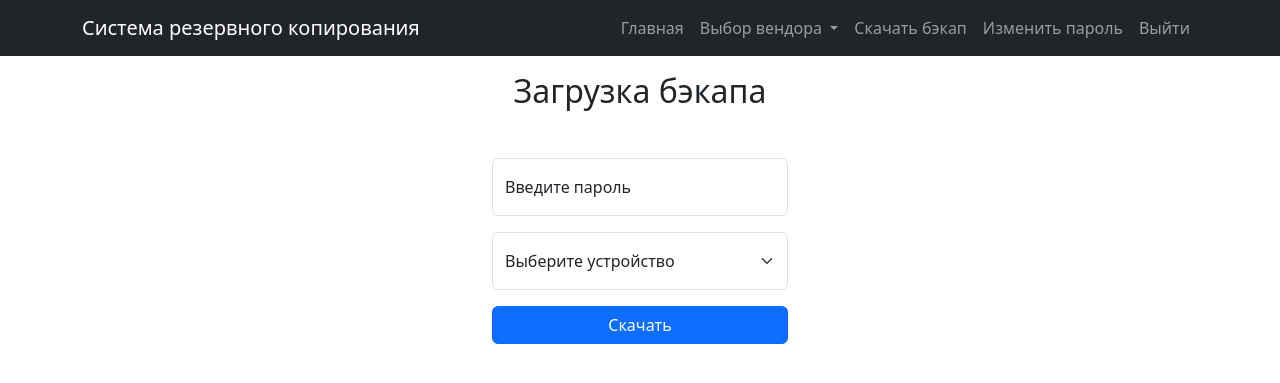
After one commit to BASTION8/Backup_System, a Flask app: page /download_backups in a window 1280 px wide. The commit adds this page. Shown: the top 383 px of the page. Run offline with Flask 3, Linux system fonts and the light colour scheme; a user stored in the database is signed in; tables that the repository leaves empty hold one stand-in row (values such as "Sample post").

Commit message:
add function download backups

```diff
--- a/backup_sys/app/app.py
+++ b/backup_sys/app/app.py
@@ -1,4 +1,4 @@
-from flask import Flask, render_template, session, request, redirect, url_for, flash
+from flask import Flask, current_app, render_template, send_from_directory, session, request, redirect, url_for, flash
 from flask_login import LoginManager, login_user, logout_user, login_required
 from sqlalchemy import MetaData
 from flask_sqlalchemy import SQLAlchemy
@@ -8,9 +8,7 @@ from icmplib import multiping
 from backup_device import backup, backup_device
 from ipaddress import ip_address
 from config import DEFAULT_PASSWORD
-import bleach
-import datetime
-import re
+import bleach, datetime, os, re, sys
 
 # LoginManager - через этот класс, осуществляем настройку Аутентификации приложения
 # login_manager = LoginManager() - объект класса
@@ -79,6 +77,18 @@ from models import *
 PER_PAGE = 3  # поменять на 10
 
 DEVICE_PARAMS = ['vendor', 'hostname', 'ip_address', 'login', 'password']
+
+BACKUP_FOLDER_PATH = r'..\backups'
+
+# Для правильной работы дебаггера
+# def get_backup_folder():
+#     path = r'backup_sys\backups'
+
+#     if '--no-debugger' in sys.argv:
+#         path = r'..\backups'
+
+#     return os.path.join(current_app.root_path, path)
+
 
 def params():
     return { p: request.form.get(p) for p in DEVICE_PARAMS }
@@ -170,6 +180,20 @@ def getPassErrors(password):
     if len(password_error_list) != 0:
         return password_error_list
 
+def get_last_backup_date(device_name):
+    # Получить все файлы бэкапа для устройства
+    device_backups = [f for f in os.listdir(BACKUP_FOLDER_PATH) if f.startswith(f"backup_{device_name}_")]
+
+    # Сортировка файлов по дате создания (в порядке убывания)
+    device_backups.sort(key=lambda f: os.path.getmtime(os.path.join(BACKUP_FOLDER_PATH, f)), reverse=True)
+
+    # Извлечение даты из имени первого файла (самого нового)
+    if device_backups:
+        filename = device_backups[0]
+        return datetime.datetime.strptime(filename.split('_')[2].split('.')[0], '%Y-%m-%d')
+    else:
+        return None
+
 @app.route('/index', methods=['GET'])
 def index():
     return render_template('index.html')
@@ -225,6 +249,41 @@ def devices(vendor):
         devices, pagination = filter_devices(vendor)
         return render_template('devices.html', devices=devices, pagination=pagination, vendor=vendor)
 
+@app.route('/download_backups', methods=['GET', 'POST'])
+@login_required
+def download_backups():
+    if request.method == 'GET':
+        devices = Device.query.all()
+        return render_template('download_backups.html', devices=devices)
+    else:
+        # Получение из сессии текущего id пользователя, гарантирует защиту от CSRF
+        current_user = User.query.get(session.get('user_id'))
+        current_password = request.form['nowPassword']
+        # Проверка текущего пароля
+        if not current_user.check_password(current_password):
+            flash('Неверный пароль!', 'danger')
+            return redirect(url_for('download_backups'))
+
+        selected_device = request.form['menuDevices']
+
+        # Получить дату последнего бэкапа для выбранного устройства
+        last_backup_date = get_last_backup_date(selected_device)
+
+        if last_backup_date:
+            # Формирование имени файла бэкапа
+            filename = f"backup_{selected_device}_{last_backup_date.strftime('%Y-%m-%d')}.cfg"
+
+            # Проверка наличия файла бэкапа
+            if os.path.isfile(os.path.join(BACKUP_FOLDER_PATH, filename)):
+                # Указан глобальный путь для безопасности
+                return send_from_directory(os.path.join(current_app.root_path, BACKUP_FOLDER_PATH), filename)
+            else:
+                flash(f"Бэкап для устройства '{selected_device}' не найден.", 'warning')
+        else:
+            flash(f"Устройство '{selected_device}' не имеет бэкапов.", 'warning')
+
+        return redirect(url_for('download_backups'))
+
 # Извлекам значение с помощью request, из формы берем значение по ключам (login,password) и проверяем значения(наш ли это пользователь)
 # login_user - обновление данных сесси и запомнить что пользователь залогинился
 # при вызове берется индифекатор текущего пользователя,
@@ -247,7 +306,7 @@ def login():
                 session['user_id'] = user.id
                 next = request.args.get('next')
                 if DEFAULT_PASSWORD == password:
-                    flash('Необходимо сменить стандартный пароль!', 'danger')
+                    flash('Необходимо сменить стандартный пароль!', 'warning')
                 return redirect(next or url_for('index'))
         flash('Невозможно аутентифицироваться с указанными логином и паролем.', 'danger')
     return render_template('login.html')
@@ -258,8 +317,8 @@ def change_password():
     if request.method == 'GET':
         return render_template('change_password.html')
     else:
+        # Получение из сессии текущего id пользователя, гарантирует защиту от CSRF
         current_user = User.query.get(session.get('user_id'))
-
         current_password = request.form['nowPassword']
         new_password = request.form['newPassword']
         repeat_password = request.form['repeatPassword']
--- a/backup_sys/app/templates/base.html
+++ b/backup_sys/app/templates/base.html
@@ -55,6 +55,9 @@
             </li>
 
             <li class="nav-item"><a class="nav-link" aria-current="page"
+              href="{{ url_for('download_backups') }}">Скачать бэкап</a></li>
+
+            <li class="nav-item"><a class="nav-link" aria-current="page"
                 href="{{ url_for('change_password') }}">Изменить пароль</a></li>
 
             <li class="nav-item">
--- /dev/null
+++ b/backup_sys/app/templates/download_backups.html
@@ -0,0 +1,26 @@
+{% extends 'base.html' %}
+
+{% block content %}
+
+<h2 class="text-center"> Загрузка бэкапа </h2>
+
+<form class="container-fluid mt-5" method="POST" style="max-width: 20rem;">
+    <div class="form-floating mb-3">
+        <input autocomplete="off" type="password" class="form-control" id="nowPassword" name="nowPassword"
+            placeholder="nowPassword" required>
+        <label for="nowPassword">Введите пароль</label>
+    </div>
+
+    <select class="form-select mb-3 py-3" id="menuDevices" name="menuDevices" required>
+        <option value="" selected disabled>Выберите устройство</option>
+        {% for device in devices %}
+        <option value="{{ device.hostname }}">{{ device.hostname }}</option>
+        {% endfor %}
+    </select>
+
+    <button type="submit" class="btn btn-primary w-100"> Скачать </button>
+
+</form>
+
+
+{% endblock %}
```
Also changed, not shown: backup_sys/app/backup_device.py (line endings or trailing spaces).
